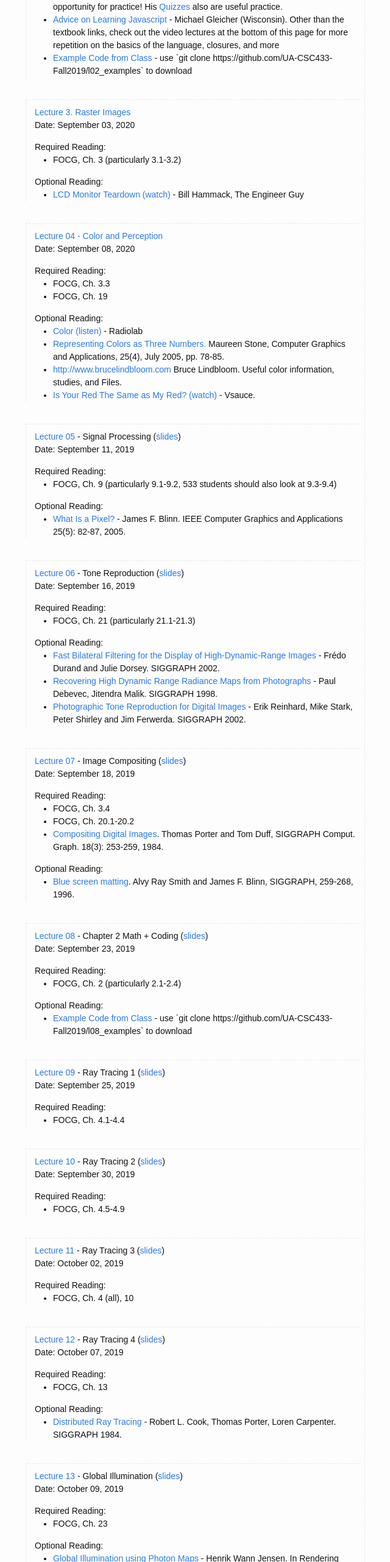
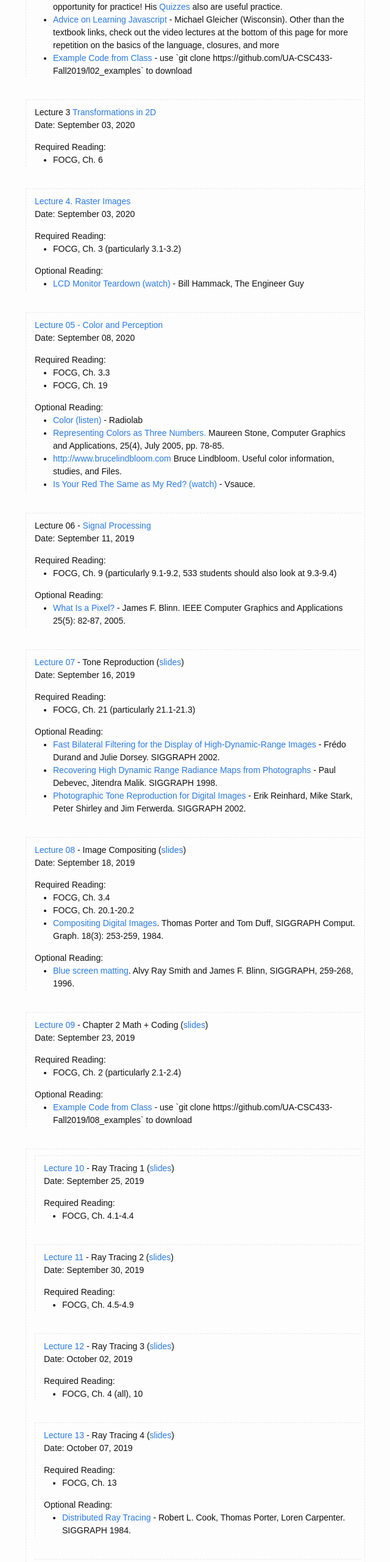
Before and after one commit to AlonEfrat/AlonEfrat.github.io, a plain HTML site: page csc433-533/index.html in a window 1280 px wide. Shown: the part 1686-4248 px from the top of the page at 61% size, without its empty margins (234-874 px from the left). Drawn offline with Linux system fonts and the light colour scheme.

Commit message:
Add files via upload

```diff
--- a/csc433-533/index.html
+++ b/csc433-533/index.html
@@ -132,18 +132,19 @@ Office Hours: Tuesday 2:00 - 3:30 PM<br>
 												<td class="td_jusc">6</td>
 												<td class="td_jusr">Sep 29</td>
 												<td class="td_jusl"><a
-														href="#L10">Ray
+														href="#L11">Ray
 														Tracing 2</a></td>
+
 												<td class="td_jusr">Oct 01</td>
 												<td class="td_jusl"><a
-														href="#L10">Ray
+														href="#L12">Ray
 														Tracing 3</a></td>
 											</tr>
 											<tr>
 												<td class="td_jusc">7</td>
 												<td class="td_jusr">Oct 06</td>
 												<td class="td_jusl"><a
-														href="#L10">Ray
+														href="#L13">Ray
 														Tracing 4</a></td>
 												<td class="td_jusr my_highlight">Oct 08</td>
 												<td class="td_jusl "><a
@@ -294,7 +295,7 @@ Office Hours: Tuesday 2:00 - 3:30 PM<br>
 									<br>
 									<a id="L02"></a>
 									<div class="div_left">
-										<a href="AlonEfrat.github.io/csc433-533/lectures/L02.pdf">
+										<a href="AlonEfrat.github.io/csc433-533/lectures/lec02.pdf">
 											 <b> Lecture 2. Javascript Intro</b></a>
 
 										<p class="meta">Date: August 27, 2020</p>
@@ -338,9 +339,23 @@ Office Hours: Tuesday 2:00 - 3:30 PM<br>
 										</div>
 									</div>
 									<br>
-									<div class="div_left">
+									<!------------------------------------------>
+									<div class="div_left" id="L03">
+										Lecture 3<a href="AlonEfrat.github.io/csc433-533/lectures/transformation2D.pdf">
+												Transformations in 2D </a>
+										<p class="meta">Date: September 03, 2020</p>
+										<div class="entry">
+											Required Reading:
+											<ul>
+												<li>FOCG, Ch. 6
+											</ul>
+										</div>
+									</div>
+									<br>
+									<!------------------------------------------>
+									<div class="div_left" id="L04">
 										<a href="AlonEfrat.github.io/csc433-533/lectures/L03.pdf">
-												Lecture 3.  Raster Images </a>
+												Lecture 4.  Raster Images </a>
 										<p class="meta">Date: September 03, 2020</p>
 										<div class="entry">
 											Required Reading:
@@ -355,9 +370,10 @@ Office Hours: Tuesday 2:00 - 3:30 PM<br>
 										</div>
 									</div>
 									<br>
-									<div class="div_left">
-										<a href="AlonEfrat.github.io/csc433-533/lectures/L04.pdf">Lecture
-											04 - Color and Perception </a>
+									<!------------------------------>
+									<div class="div_left" id="L05">
+										<a href="AlonEfrat.github.io/csc433-533/lectures/lec04.pdf">Lecture
+											05 - Color and Perception </a>
 										<p class="meta">Date: September 08, 2020</p>
 										<div class="entry">
 											Required Reading:
@@ -382,10 +398,10 @@ Office Hours: Tuesday 2:00 - 3:30 PM<br>
 										</div>
 									</div>
 									<br>
-									<div class="div_left">
-										<a href="AlonEfrat.github.io/csc433-533/lectures/2019/09/11/L05.html">Lecture
-											05</a> - Signal Processing (<a
-											href="https://drive.google.com/file/d/1CmOcHDJTA--LlwEESW21M3i8ossWtv6T/view?usp=sharing">slides</a>)
+										<!----------------------------------------->
+									<div class="div_left" id="L06">
+										Lecture 06 -  <a href="AlonEfrat.github.io/csc433-533/lectures/lec05.pdf">
+											Signal Processing </a>
 										<p class="meta">Date: September 11, 2019</p>
 										<div class="entry">
 											Required Reading:
@@ -403,9 +419,10 @@ Office Hours: Tuesday 2:00 - 3:30 PM<br>
 										</div>
 									</div>
 									<br>
-									<div class="div_left">
+									<!---------------------------------------------------->
+									<div class="div_left" id="L07">
 										<a href="AlonEfrat.github.io/csc433-533/lectures/2019/09/16/L06.html">Lecture
-											06</a> - Tone Reproduction (<a
+											07</a> - Tone Reproduction (<a
 											href="https://drive.google.com/file/d/1zwplxuaswv0J2LISsZMine4_jJKrySek/view?usp=sharing">slides</a>)
 										<p class="meta">Date: September 16, 2019</p>
 										<div class="entry">
@@ -428,9 +445,10 @@ Office Hours: Tuesday 2:00 - 3:30 PM<br>
 										</div>
 									</div>
 									<br>
-									<div class="div_left">
+									<!----------------------------------------->
+									<div class="div_left" id="L08">
 										<a href="AlonEfrat.github.io/csc433-533/lectures/2019/09/18/L07.html">Lecture
-											07</a> - Image Compositing (<a
+											08</a> - Image Compositing (<a
 											href="https://drive.google.com/file/d/1neKF_d7NrbCaJr4Do2ej_sEmwyp1Hb6e/view?usp=sharing">slides</a>)
 										<p class="meta">Date: September 18, 2019</p>
 										<div class="entry">
@@ -451,9 +469,10 @@ Office Hours: Tuesday 2:00 - 3:30 PM<br>
 										</div>
 									</div>
 									<br>
-									<div class="div_left">
-										<a href="AlonEfrat.github.io/csc433-533/lectures/2019/09/23/L08.html">Lecture
-											08</a> - Chapter 2 Math + Coding (<a
+									<!----------------------------------------->
+									<div class="div_left" id="L09">
+										<a href="AlonEfrat.github.io/csc433-533/lectures/lec08.pdf">Lecture
+											09</a> - Chapter 2 Math + Coding (<a
 											href="https://drive.google.com/file/d/1DRJkuhmAm1e3EJm11BsTNwuFhORDAHww/view?usp=sharing">slides</a>)
 										<p class="meta">Date: September 23, 2019</p>
 										<div class="entry">
@@ -469,10 +488,11 @@ Office Hours: Tuesday 2:00 - 3:30 PM<br>
 											</ul>
 										</div>
 									</div>
-									<br>
+									<br><!----------------------------------------->
+									<div class="div_left" id="L10">
 									<div class="div_left">
-										<a href="AlonEfrat.github.io/csc433-533/lectures/2019/09/25/L09.html">Lecture
-											09</a> - Ray Tracing 1 (<a
+										<a href="AlonEfrat.github.io/csc433-533/lectures/lec09.pdf">Lecture
+											10</a> - Ray Tracing 1 (<a
 											href="https://drive.google.com/open?id=1KuSuJxDSQ62V9OlPQL6V7W0hwUZ-trKk">slides</a>)
 										<p class="meta">Date: September 25, 2019</p>
 										<div class="entry">
@@ -483,9 +503,9 @@ Office Hours: Tuesday 2:00 - 3:30 PM<br>
 										</div>
 									</div>
 									<br>
-									<div class="div_left">
+									<div class="div_left" id="L11">
 										<a href="AlonEfrat.github.io/csc433-533/lectures/2019/09/30/L10.html">Lecture
-											10</a> - Ray Tracing 2 (<a
+											11</a> - Ray Tracing 2 (<a
 											href="https://drive.google.com/open?id=1MrCc6wqX0RCEP4I0tyiJEGcWhz04-LrE">slides</a>)
 										<p class="meta">Date: September 30, 2019</p>
 										<div class="entry">
@@ -496,9 +516,9 @@ Office Hours: Tuesday 2:00 - 3:30 PM<br>
 										</div>
 									</div>
 									<br>
-									<div class="div_left">
-										<a href="AlonEfrat.github.io/csc433-533/lectures/2019/10/02/L11.html">Lecture
-											11</a> - Ray Tracing 3 (<a
+									<div class="div_left" id="L12">
+										<a href="AlonEfrat.github.io/csc433-533/lectures/lec11.pdf">Lecture
+											12</a> - Ray Tracing 3 (<a
 											href="https://drive.google.com/open?id=1P3gsSzuYWTmZt2CoMZiLy6GlSF8c2lnc">slides</a>)
 										<p class="meta">Date: October 02, 2019</p>
 										<div class="entry">
@@ -509,9 +529,9 @@ Office Hours: Tuesday 2:00 - 3:30 PM<br>
 										</div>
 									</div>
 									<br>
-									<div class="div_left">
+									<div class="div_left" id="L13">
 										<a href="AlonEfrat.github.io/csc433-533/lectures/2019/10/07/L12.html">Lecture
-											12</a> - Ray Tracing 4 (<a
+											13</a> - Ray Tracing 4 (<a
 											href="https://drive.google.com/file/d/1kSMvc7L6vVdWphNhw747oMsPvxoI9u3C/view?usp=sharing">slides</a>)
 										<p class="meta">Date: October 07, 2019</p>
 										<div class="entry">
```
